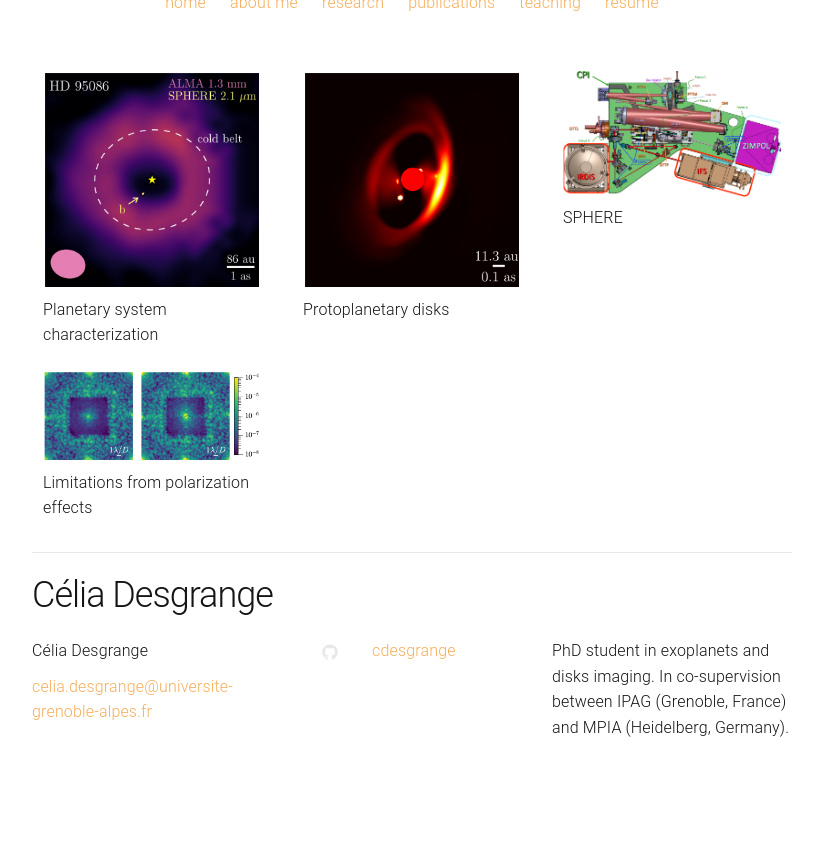
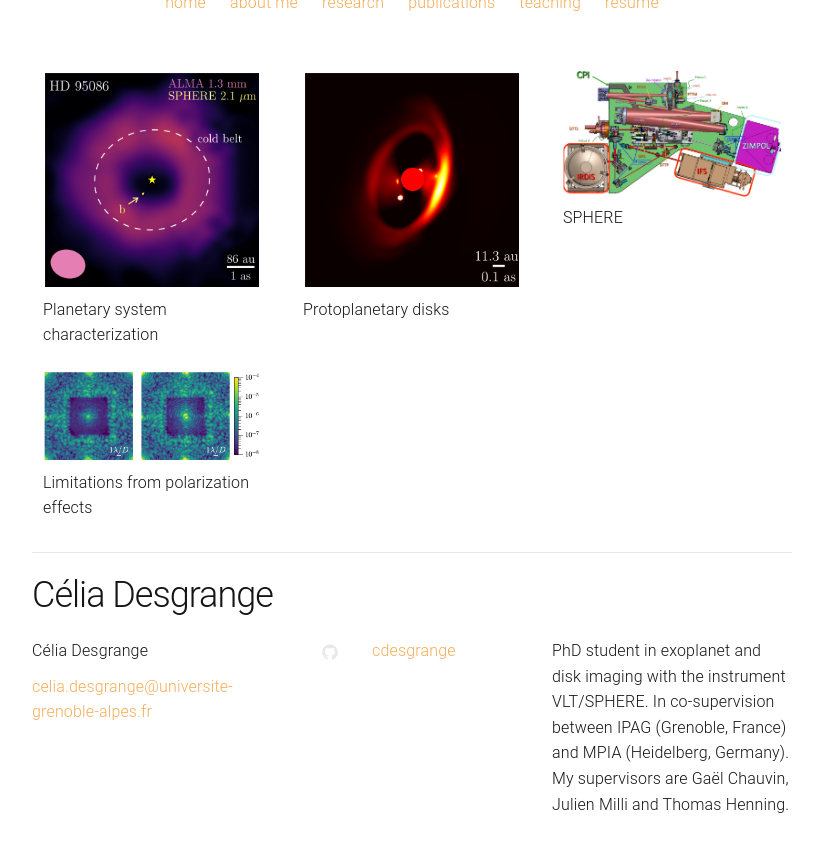
Before and after one commit to cdesgrange/cdesgrange.github.io, a Jekyll site: the page built from index.html, in a window 1280 px wide, cut to the strip 186-1068 px from the top of the page. Shown: the top 852 px of the strip, without its empty margins (228-1051 px from the left). Built offline with Jekyll 4.4.1, drawn with Linux system fonts in a browser that asks for light colours; before the commit the page ends 991 px from its top, so only the background shows below that.

Commit message:
extended my description

```diff
--- a/_config.yml
+++ b/_config.yml
@@ -3,12 +3,13 @@ title: Célia Desgrange
 email: celia.desgrange@universite-grenoble-alpes.fr
 #email: desgrange@mpia.de
 description: > # this means to ignore newlines until "baseurl:"
-  PhD student in exoplanets and disks imaging. In co-supervision between IPAG (Grenoble, France) and MPIA (Heidelberg, Germany).
+  PhD student in exoplanet and disk imaging with the instrument VLT/SPHERE. In co-supervision between IPAG (Grenoble, France) and MPIA (Heidelberg, Germany).
+  My supervisors are Gaël Chauvin, Julien Milli and Thomas Henning.
 #baseurl: "/urban-theme" # the subpath of your site, e.g. /blog
 url: "https://cdesgrange.github.io" # the base hostname & protocol for your site
 #twitter_username: jekyllrb
 github_username:  cdesgrange
-avatar: /fig/HD95086_overview.png
+#avatar: /fig/HD95086_overview.png
 
 # Build settings
 markdown: kramdown
```
